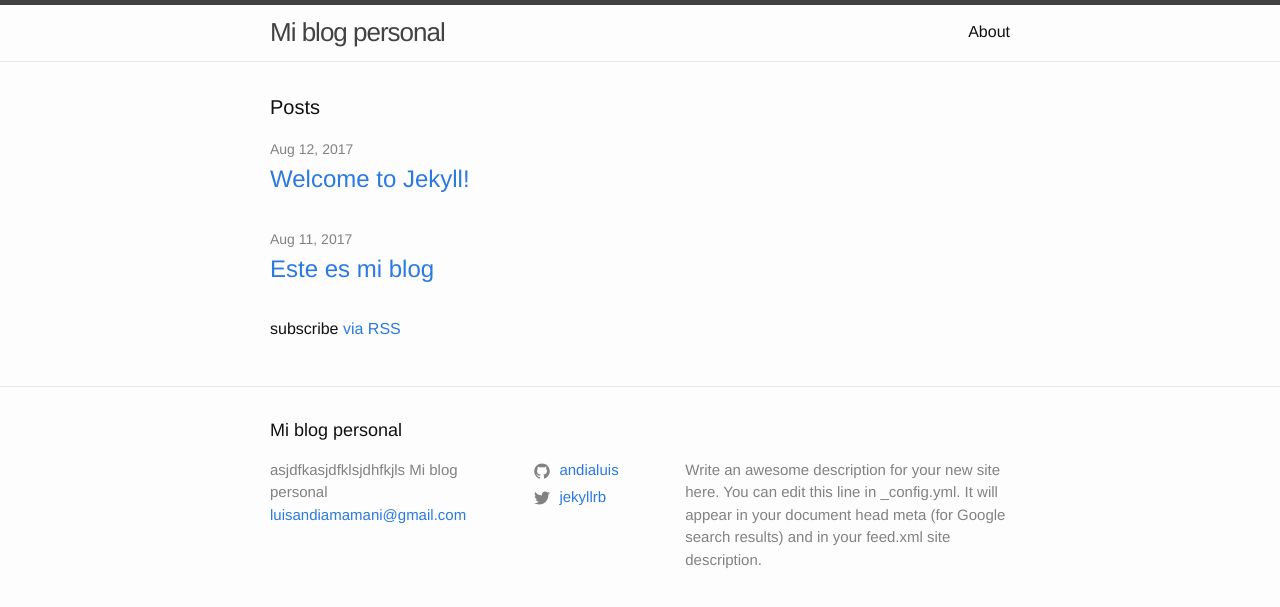
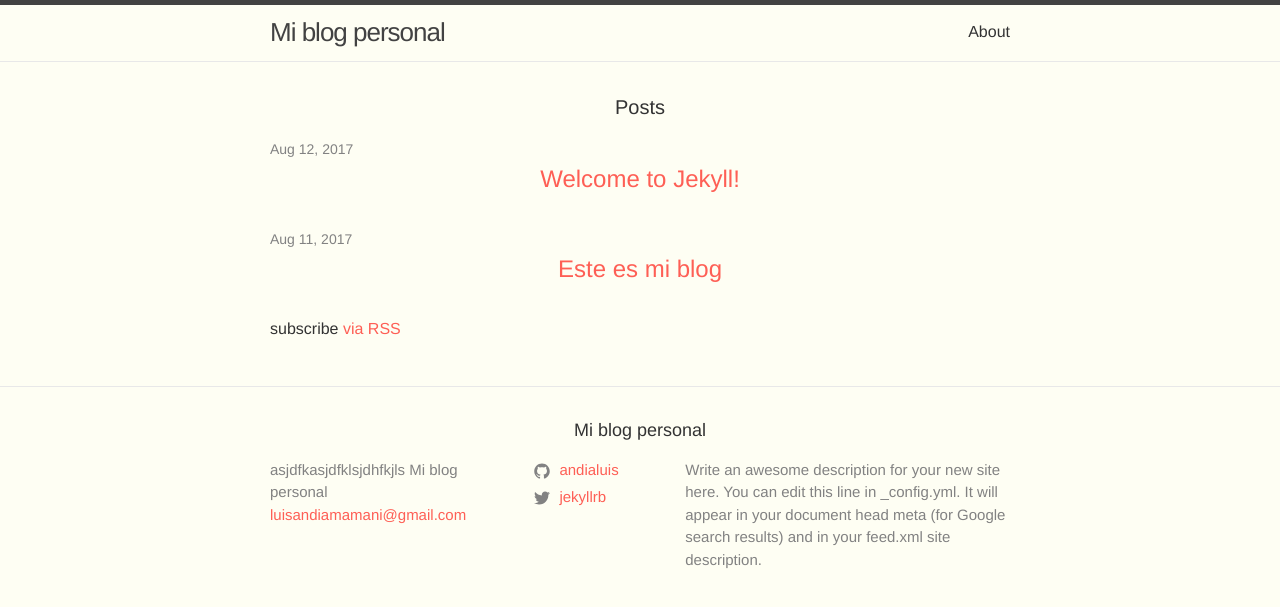
Before and after one commit to andialuis/andialuis.github.io, a Jekyll site: the page built from index.md, in a window 1280 px wide. Shown: the top 607 px of the page. Built offline with Jekyll 4.4.1, drawn with Linux system fonts in a browser that asks for light colours.

Commit message:
agregago elementos scss para diseño

```diff
--- a/_config.yml
+++ b/_config.yml
@@ -45,7 +45,7 @@ links:
 
 # Build settings
 markdown: kramdown
-theme: minima
+#theme: minima
 plugins:
   - jekyll-feed
 
--- a/_sass/minima.scss
+++ b/_sass/minima.scss
@@ -2,17 +2,33 @@
 
 // Define defaults for each variable.
 
-$base-font-family: "Helvetica Neue", Helvetica, Arial, sans-serif !default;
+$base-font-family: "Avenir Next", Helvetica, Arial, sans-serif !default;
 $base-font-size:   16px !default;
 $base-font-weight: 400 !default;
 $small-font-size:  $base-font-size * 0.875 !default;
 $base-line-height: 1.5 !default;
 
+
+$mega-font-size: 100px;
+$h1-font-size: 70px;
+$h2-font-size: 40px;
+$h3-font-size: 30px;
+$h4-font-size: 24px;
+
+
 $spacing-unit:     30px !default;
 
-$text-color:       #111 !default;
-$background-color: #fdfdfd !default;
-$brand-color:      #2a7ae2 !default;
+$text-color:       #333 !default;
+$background-color: #fefef3 !default;
+$brand-color:      #fe5f55  !default;
+
+
+
+$blue-color: #92b5bd;
+$yellow-color: #ede24e;
+$red-color: #df6d59;
+$purple-color: #6b2339;
+
 
 $grey-color:       #828282 !default;
 $grey-color-light: lighten($grey-color, 40%) !default;
--- a/_sass/minima/_base.scss
+++ b/_sass/minima/_base.scss
@@ -82,8 +82,16 @@ li {
  * Headings
  */
 h1, h2, h3, h4, h5, h6 {
-  font-weight: $base-font-weight;
+  /*font-weight: $base-font-weight;*/
+  font-weight:500;
+  text-align:center;
 }
+
+.mega { font-size:$mega-font-size; }
+h1, .h1 { font-size: $h1-font-size; }
+h2, .h2 { font-size: $h2-font-size; }
+h3, .h3 { font-size: $h3-font-size; }
+h4, .h4 { font-size: $h4-font-size; }
 
 
 
@@ -93,13 +101,14 @@ h1, h2, h3, h4, h5, h6 {
 a {
   color: $brand-color;
   text-decoration: none;
+  transition:0.9s;
 
-  &:visited {
+ /* &:visited {
     color: darken($brand-color, 15%);
   }
-
+*/
   &:hover {
-    color: $text-color;
+    color: $blue-color;
     text-decoration: underline;
   }
 
```
Also changed, not shown: assets/config.rb (added, +8 -0 lines).
